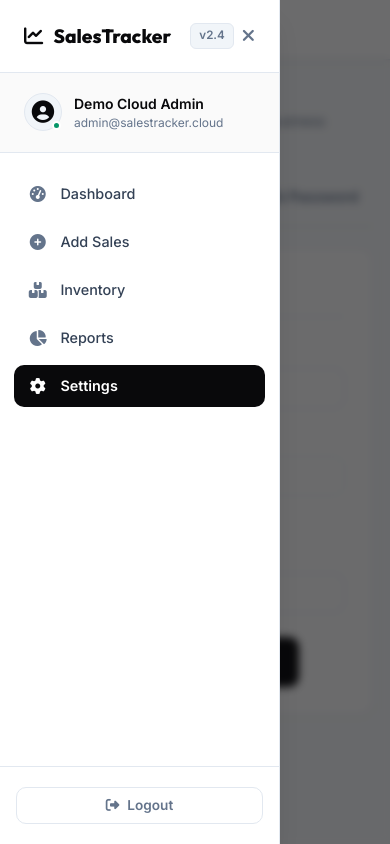
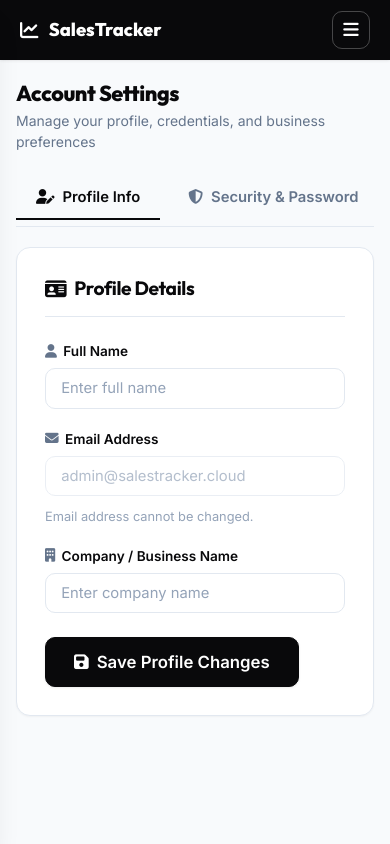
Before and after one commit to Bort-s-Tech-Services/Sales-App-Tracker, a plain HTML site: page frontend/settings.html in a window 390 px wide. Both pictures are taken after a click on the button 351 px from the left and 29 px from the top of the page. Drawn offline with Linux system fonts and the light colour scheme.

Commit message:
fix(mobile): resolve mobile drawer initialization, clean obsolete CSS blocks, and update asset versioning

```diff
--- a/frontend/css/style.css
+++ b/frontend/css/style.css
@@ -1617,42 +1617,7 @@
 .toast-error   { border-left: 4px solid var(--accent-rose); }
 .toast-info    { border-left: 4px solid var(--accent-blue); }
 
-/* ==========================================================================
-   RESPONSIVE LAYOUT & MOBILE DRAWER
-   ========================================================================== */
-
-.mobile-header {
-  display: none;
-  align-items: center;
-  justify-content: space-between;
-  padding: 1rem 1.25rem;
-  background-color: var(--bg-surface);
-  border-bottom: 1px solid var(--border-color);
-  position: sticky;
-  top: 0;
-  z-index: 40;
-}
-
-.mobile-header .logo {
-  display: flex;
-  align-items: center;
-  gap: 0.5rem;
-  font-size: 1.15rem;
-  font-weight: 800;
-  color: var(--text-primary);
-  font-family: 'Outfit', sans-serif;
-}
-
-.sidebar-overlay {
-  display: none;
-  position: fixed;
-  top: 0;
-  left: 0;
-  width: 100vw;
-  height: 100vh;
-  background-color: rgba(9, 9, 11, 0.4);
-  z-index: 45;
-}
+
 
 /* ==========================================================================
    ADDITIONAL APP COMPONENTS (Sales Grid, Summary Cards, File Uploads)
--- a/frontend/js/auth.js
+++ b/frontend/js/auth.js
@@ -19,12 +19,61 @@
   emailDisplayEls.forEach((el) => (el.textContent = email));
 }
 
+// Global Helper to Initialize Mobile Drawer Navigation
+function initMobileSidebarDrawer() {
+  const mobileMenuToggle = document.getElementById("mobileMenuToggle");
+  const sidebarCloseBtn = document.getElementById("sidebarCloseBtn");
+  const sidebar = document.getElementById("sidebar");
+  const sidebarOverlay = document.getElementById("sidebarOverlay");
+
+  const closeSidebar = () => {
+    if (sidebar) sidebar.classList.remove("active");
+    if (sidebarOverlay) sidebarOverlay.classList.remove("active");
+  };
+
+  const openSidebar = () => {
+    if (sidebar) sidebar.classList.add("active");
+    if (sidebarOverlay) sidebarOverlay.classList.add("active");
+  };
+
+  if (mobileMenuToggle && sidebar) {
+    mobileMenuToggle.onclick = (e) => {
+      e.stopPropagation();
+      if (sidebar.classList.contains("active")) {
+        closeSidebar();
+      } else {
+        openSidebar();
+      }
+    };
+  }
+
+  if (sidebarCloseBtn) {
+    sidebarCloseBtn.onclick = (e) => {
+      e.stopPropagation();
+      closeSidebar();
+    };
+  }
+
+  if (sidebarOverlay) {
+    sidebarOverlay.onclick = (e) => {
+      e.stopPropagation();
+      closeSidebar();
+    };
+  }
+
+  document.addEventListener("keydown", (e) => {
+    if (e.key === "Escape") closeSidebar();
+  });
+}
+
 // Execute immediately when auth.js is loaded
 populateSidebarUser();
+initMobileSidebarDrawer();
 
 // Client Auth & Settings Script connected to AWS Express Backend REST API
 document.addEventListener("DOMContentLoaded", async () => {
   populateSidebarUser();
+  initMobileSidebarDrawer();
 
   // Async refresh profile if token is present
   const token = localStorage.getItem("auth_token");
--- a/frontend/settings.html
+++ b/frontend/settings.html
@@ -7,7 +7,7 @@
     <link rel="preconnect" href="https://fonts.googleapis.com">
     <link rel="preconnect" href="https://fonts.gstatic.com" crossorigin>
     <link href="https://fonts.googleapis.com/css2?family=Inter:wght@400;500;600;700&family=Outfit:wght@600;700;800&display=swap" rel="stylesheet">
-    <link rel="stylesheet" href="css/style.css?v=2.5">
+    <link rel="stylesheet" href="css/style.css?v=4.0">
     <link rel="stylesheet" href="https://cdnjs.cloudflare.com/ajax/libs/font-awesome/6.4.0/css/all.min.css">
 </head>
 <body>
@@ -181,8 +181,8 @@
         </main>
     </div>
 
-    <script src="js/config.js?v=2.5"></script>
-    <script src="js/api-client.js?v=2.5"></script>
-    <script src="js/auth.js?v=2.5"></script>
+    <script src="js/config.js?v=4.0"></script>
+    <script src="js/api-client.js?v=4.0"></script>
+    <script src="js/auth.js?v=4.0"></script>
 </body>
 </html>
```
Also changed, not shown: frontend/inventory.html (+4 -4 lines).
